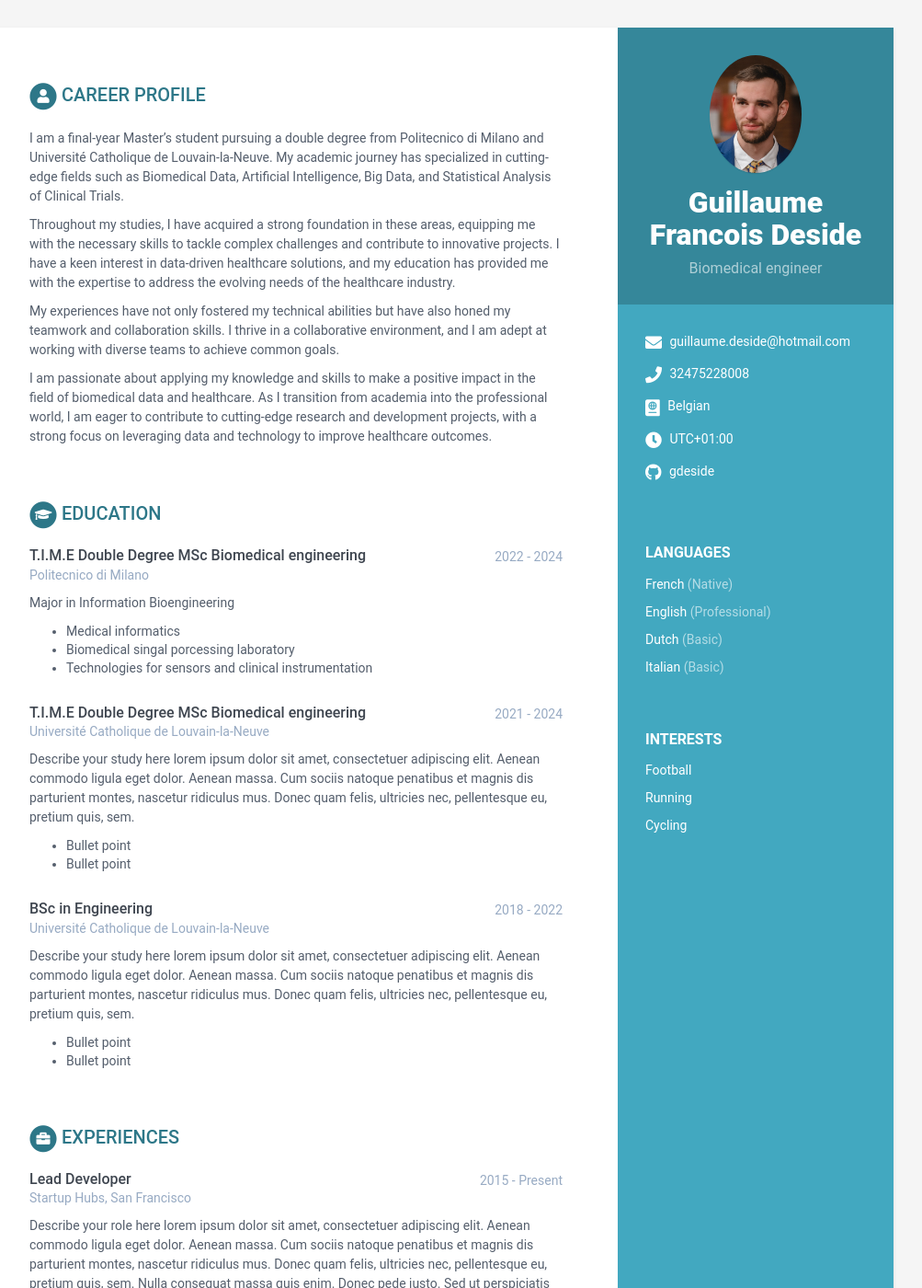
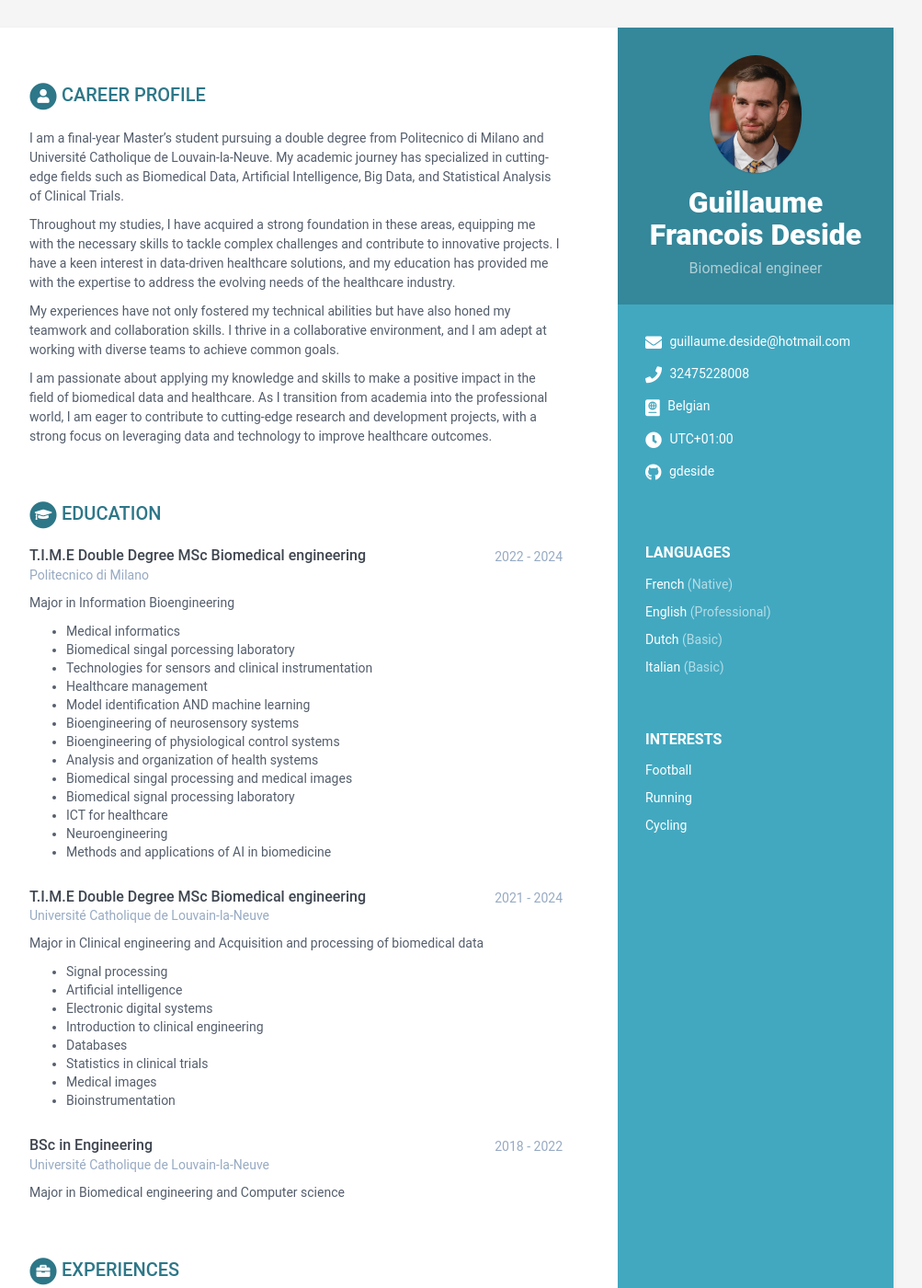
Before and after one commit to gdeside/CV, a Jekyll site: the page built from index.html, in a window 1280 px wide and 1400 px high. Shown: the whole window at 92% size, without its empty margins (168-1171 px from the left). Built offline with Jekyll 4.4.1, drawn with Linux system fonts in a browser that asks for light colours.

Commit message:
Update education

```diff
--- a/_data/data.yml
+++ b/_data/data.yml
@@ -77,28 +77,34 @@ education:
             - Medical informatics
             - Biomedical singal porcessing laboratory
             - Technologies for sensors and clinical instrumentation
+            - Healthcare management
+            - Model identification AND machine learning
+            - Bioengineering of neurosensory systems
+            - Bioengineering of physiological control systems
+            - Analysis and organization of health systems
+            - Biomedical singal processing and medical images
+            - Biomedical signal processing laboratory
+            - ICT for healthcare
+            - Neuroengineering
+            - Methods and applications of AI in biomedicine
       - degree: T.I.M.E Double Degree MSc Biomedical engineering
         university: Université Catholique de Louvain-la-Neuve
         time: 2021 - 2024
         details: |
-          Describe your study here lorem ipsum dolor sit amet, consectetuer
-          adipiscing elit. Aenean commodo ligula eget dolor. Aenean massa. Cum
-          sociis natoque penatibus et magnis dis parturient montes, nascetur
-          ridiculus mus. Donec quam felis, ultricies nec, pellentesque eu,
-          pretium quis, sem.
-            - Bullet point
-            - Bullet point
+          Major in Clinical engineering and Acquisition and processing of biomedical data
+            - Signal processing
+            - Artificial intelligence
+            - Electronic digital systems
+            - Introduction to clinical engineering
+            - Databases
+            - Statistics in clinical trials
+            - Medical images
+            - Bioinstrumentation
       - degree: BSc in Engineering
         university: Université Catholique de Louvain-la-Neuve
         time: 2018 - 2022
         details: |
-          Describe your study here lorem ipsum dolor sit amet, consectetuer
-          adipiscing elit. Aenean commodo ligula eget dolor. Aenean massa. Cum
-          sociis natoque penatibus et magnis dis parturient montes, nascetur
-          ridiculus mus. Donec quam felis, ultricies nec, pellentesque eu,
-          pretium quis, sem.
-            - Bullet point
-            - Bullet point
+          Major in Biomedical engineering and Computer science
 
 experiences:
     title: Experiences
```
